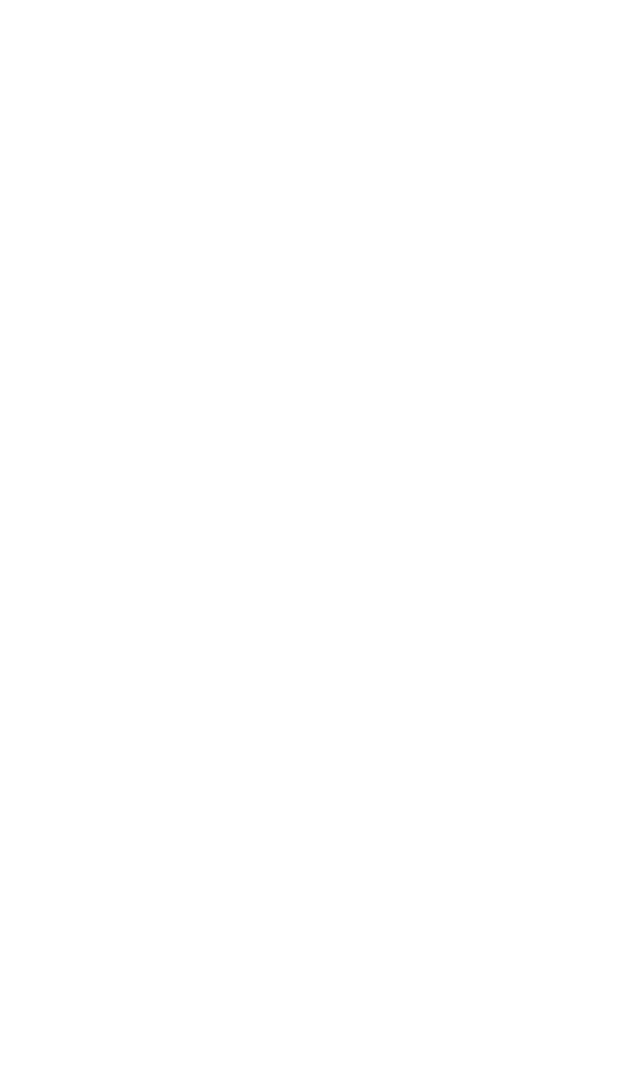
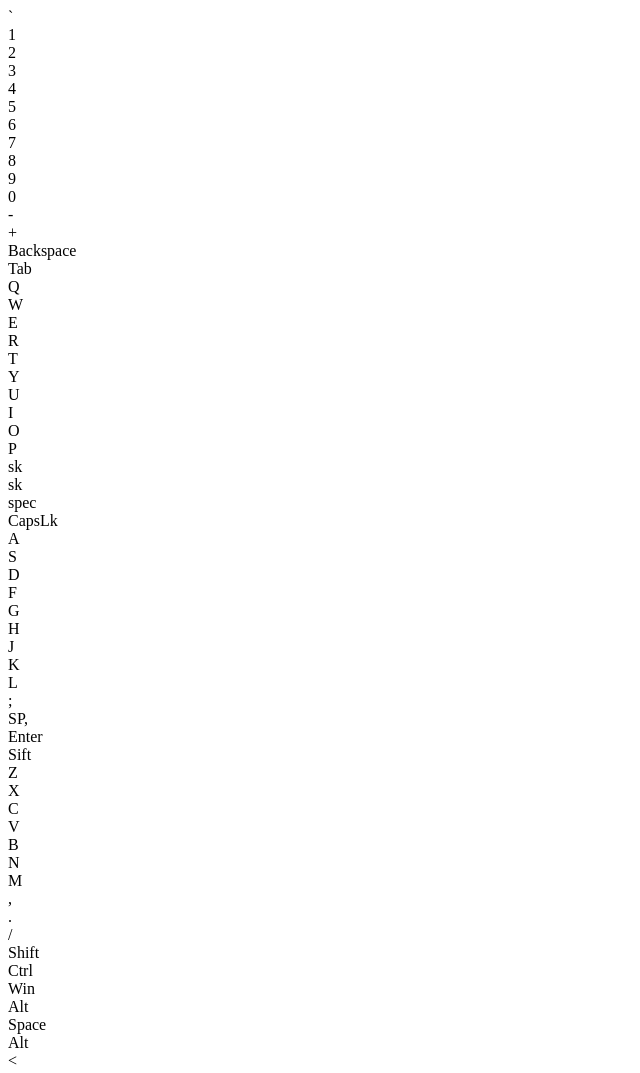
Before and after one commit to VictoriaSayevich/virtual_keyboard, a plain HTML site: page index.html in a window 1280 px wide. Shown: the top 1073 px of the page, without its empty margins (0-640 px from the left). Before the commit the page ends 800 px from the top, so only its background shows below. Drawn offline with Linux system fonts and the light colour scheme.

Commit message:
feat: create keyboard.js. First creating elements

```diff
--- a/index.html
+++ b/index.html
@@ -11,5 +11,6 @@
 <body>
 
 </body>
+<script src="keyboard.js"></script>
 
 </html>
--- /dev/null
+++ b/keyboard.js
@@ -0,0 +1,93 @@
+const Keyboard = {
+    elements: {
+        keysContainer: null,
+        keysRow: [],
+        keys: []
+    },
+
+    content: {
+        rows: [{
+                eng: ['`', '1', '2', '3', '4', '5', '6', '7', '8', '9', '0', '-', '+', 'Backspace'],
+                ru: ['ё', '1', '2', '3', '4', '5', '6', '7', '8', '9', '0', '-', '+', 'Backspace']
+            },
+            {
+                eng: ['Tab', 'Q', 'W', 'E', 'R', 'T', 'Y', 'U', 'I', 'O', 'P', 'sk', 'sk', 'spec'],
+                ru: ['Tab', 'Й', 'Ц', 'У', 'К', 'Е', 'Н', 'Г', 'Ш', 'Щ', 'З', 'Х', 'Ъ', 'spec']
+            },
+            {
+                eng: ['CapsLk', 'A', 'S', 'D', 'F', 'G', 'H', 'J', 'K', 'L', ';', 'SP,', 'Enter'],
+                ru: ['CapsLk', 'Ф', 'Ы', 'В', 'А', 'П', 'Р', 'О', 'Л', 'Д', 'Ж', 'Э', 'SP,', 'Enter']
+            },
+            {
+                eng: ['Sift', 'Z', 'X', 'C', 'V', 'B', 'N', 'M', ',', '.', '/', 'Shift'],
+                ru: ['Sift', 'Я', 'Ч', 'С', 'М', 'И', 'Т', 'Ь', 'Б', 'Ю', '/', 'Shift']
+            },
+            {
+                eng: ['Ctrl', 'Win', 'Alt', 'Space', 'Alt', '<', '<', '<'],
+                ru: ['Ctrl', 'Win', 'Alt', 'Space', 'Alt', '<', '<', '<']
+            }
+        ]
+    },
+
+    _createElement(my_tag, my_class = '') {
+        const element = document.createElement(my_tag);
+        element.classList.add(my_class);
+        return element;
+    },
+
+    _createKeyboard() {
+        //Create CONTAINER for keyboard
+        this.elements.keysContainer = this._createElement('div', 'keysContainer');
+
+        document.querySelector('body').appendChild(this.elements.keysContainer);
+
+        //Create ROWS
+        // for (let i = 0; i < this.content.rows.length; i++) {
+        //     const row = this._createElement('div', 'keysRow');
+        //     this.elements.keysContainer.appendChild(row);
+        // }
+
+        //Create KEYS
+
+        for (let i = 0; i < this.content.rows.length; i++) {
+            const row = this._createElement('div', 'keysRow');
+            this.elements.keysContainer.appendChild(row);
+            for (let j = 0; j < this.content.rows[i].eng.length; j++) {
+                const key = this._createElement('div', 'key');
+                key.innerHTML = '<span>' + this.content.rows[i].eng[j] + '</span>';
+                key.classList.add('eng');
+                row.appendChild(key);
+            }
+        }
+
+        // const rows = document.querySelectorAll('.keysRow');
+        // rows.forEach(row => {
+        //     for (let i = 0; i < rows.eng.length; i++) {
+        //         const key = this._createElement('div', 'key');
+        //         row.appendChild(key);
+        //     }
+        // });
+    },
+
+
+    _createKeys() {
+
+        for (let i = 0; i < keyRowContent.rows.length; i++) {
+            const rowContainer = [];
+            let row = this._createElement('div', 'keysRow');
+            rowContainer.push(row);
+            keyRowContent.rows[i].eng.forEach(symbol => {
+                const key = this._createElement('div', 'key');
+                key.innerHTML = '<span>' + symbol + '</span>';
+                key.classList.add('engl');
+                rowContainer[i].appendChild(key);
+            });
+        }
+        return rowContainer;
+    }
+}
+
+
+window.addEventListener("DOMContentLoaded", function() {
+    Keyboard._createKeyboard();
+});
```
